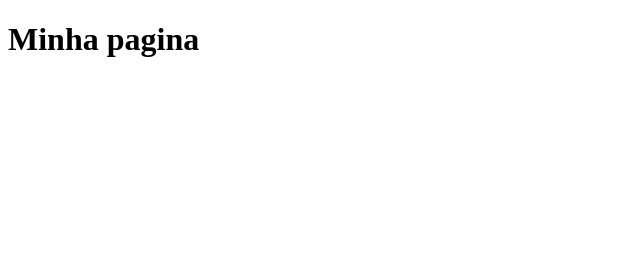
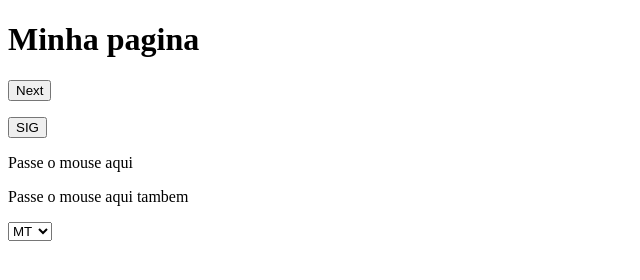
Before and after one commit to victoria-chaves/Introducao-JavaScript, a plain HTML site: page index.html in a window 1280 px wide. Shown: the whole page, without its empty margins (0-640 px from the left). Drawn offline with Linux system fonts and the light colour scheme.

Commit message:
commit2: adicionou algumas funçoes basicas

```diff
--- a/JS/main.js
+++ b/JS/main.js
@@ -1,5 +1,5 @@
-var nome = " Victoria";
-var idade = 23;
+/*var nome = " Victoria";
+var idade = prompt("Qual a sua idade?");
 var idade2 = 2;
 //alert(nome + " tem " + idade + " anos");
 //alert(idade + idade2); //soma os inteiros
@@ -9,6 +9,53 @@ console.log(frase.replace("japonesa", "brasileira"));
 console.log(frase.toUpperCase());
 // pra comentar usa barra barra
 /* assim pode comentar varias linhas de uma vez*/
+/*
+var dicionario = {nome:"uva",cor:"roxa"};
+var dicionario2 = [{nome:"uva",cor:"roxa"},{nome:"maca",cor:"vermelha"}]; //lista de dicionarios
 
-var dicionario = {nome:"uva",cor:"roxa"};
-var dicionario2 = {{nome:"uva",cor:"roxa"},{nome:"maca",cor:"vermelha"}}; //lista de dicionarios
+if(idade >= 18){
+    alert("Entrada autorizada");
+}
+else{
+    alert("Volte quando completar 18 anos");
+} */
+
+function clicou(){
+ //   alert("Redirecionando para outra pagina... aguarde");
+ document.getElementById("agradecimento").innerHTML ="<b>Obrigada por clicar</b>";
+}
+
+function redirecionar(){
+   window.open("https://sig.ufla.br");
+ // window.location.href = "https://sig.ufla.br";
+}
+
+function trocar(elemento){
+//document.getElementById("mouse").innerHTML = "TROCOU DE TEXTO"; //dessa forma vc consegue alterar só aquele ID
+
+elemento.innerHTML = "TROCOU O TEXTO"; //assim vc pode alterar quantos elementos quiser do tipo ID ou CLASS
+
+}
+function voltar(elemento){
+    //document.getElementById("mouse").innerHTML = "Passe o mouse aqui";  //dessa forma vc consegue alterar só aquele ID
+   elemento.innerHTML= "Passe o mouse aqui";
+
+}
+
+function mudar(elemento){
+    var num = elemento.value;
+    switch (num){
+        case "1":
+            alert("Voce vai morar no MT");
+            console.log(num);
+            break;
+        case "2":
+            alert("Voce vai morar em MG");
+            console.log(num);
+            break;
+        case "3":
+            alert("Voce vai morar em SP");
+            console.log(num);
+            break;
+    }
+}
--- a/index.html
+++ b/index.html
@@ -12,6 +12,16 @@
             alert("Meu primeiro JS");
         </script> -->
         <h1>Minha pagina</h1>
+        <button type="button" onclick="clicou()"> Next  </button>
+        <p id= "agradecimento"></p>
+        <button type="button" onclick="redirecionar()">SIG</button>
+        <p id ="mouse" onmouseover="trocar()" onmouseout="voltar()">Passe o mouse aqui</p>
+        <p class = "teste" onmouseover="trocar(this)"onmouseout="voltar(this)">Passe o mouse aqui tambem</p>
+         <select onchange="mudar(this)">
+            <option value="1">MT</option>
+            <option value="2">MG</option>
+            <option value="3">SP</option>
+         </select>
     </body>
 
 
```
